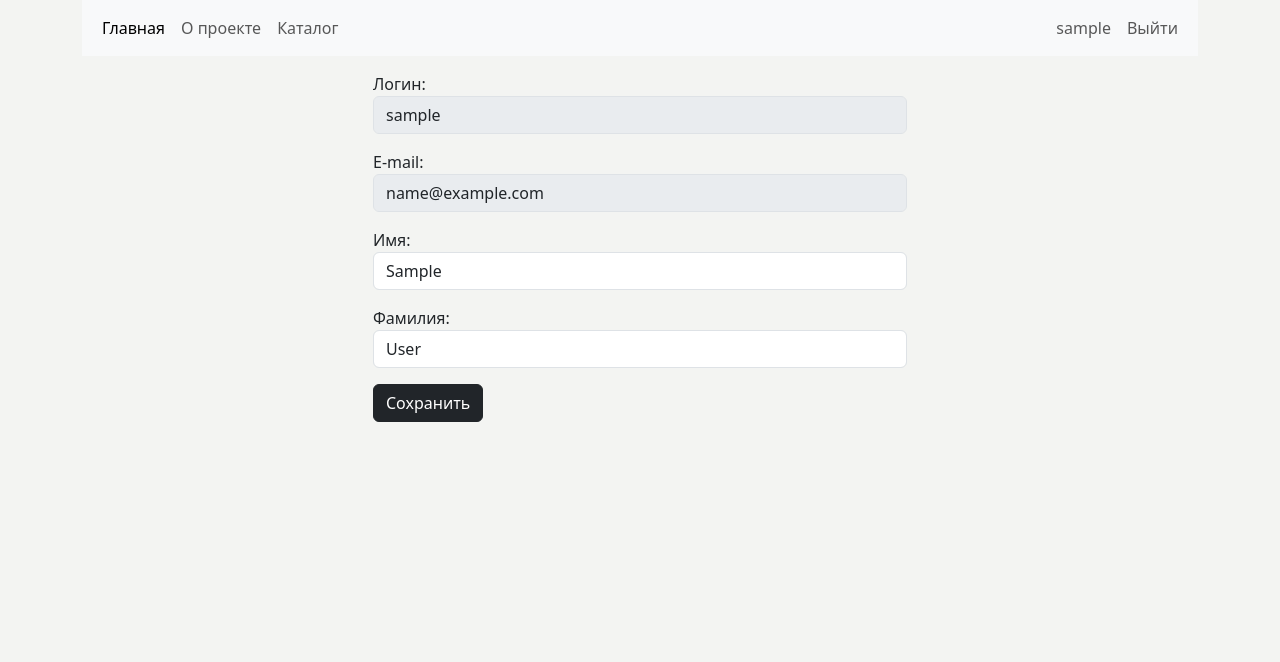
After one commit to giveMepower94/django_cards, a Django app: page /users/profile/ in a window 1280 px wide. The commit adds this page. Shown: the top 662 px of the page. Run offline with Django 4.2, Linux system fonts and the light colour scheme; the visitor is signed in with stand-in values (Sample User, id 1); some libraries are stand-ins or nearby versions.

Commit message:
Создали рабочий процесс profile

```diff
--- a/templates/includes/nav_menu.html
+++ b/templates/includes/nav_menu.html
@@ -14,7 +14,7 @@
             <ul class="navbar-nav">
                 {% if user.is_authenticated %}
                     <li class="nav-item">
-                        <a class="nav-link" href="#"> Привет, {{ user.username }}!</a>
+                        <a class="nav-link" href="{% url 'users:profile' %}">{{ user.username }}</a>
                     </li>
                     <li class="nav-item">
                         <a class="nav-link" href="{% url 'users:logout' %}">Выйти</a>
--- a/users/forms.py
+++ b/users/forms.py
@@ -39,3 +39,28 @@ class RegisterUserForm(UserCreationForm):
         if get_user_model().objects.filter(email=email).exists():
             raise ValidationError('Такая почта уже существует!')
         return email
+
+
+class ProfileUserForm(forms.ModelForm):
+    username = forms.CharField(
+        disabled=True,
+        label='Логин',
+        widget=forms.TextInput(attrs={'class': 'form-control'})
+    )
+    email = forms.CharField(
+        disabled=True,
+        label='E-mail',
+        widget=forms.TextInput(attrs={'class': 'form-control'})
+    )
+
+    class Meta:
+        model = get_user_model()
+        fields = ['username', 'email', 'first_name', 'last_name']
+        labels = {
+            'first_name': 'Имя',
+            'last_name': 'Фамилия'
+        }
+        widgets = {
+            'first_name': forms.TextInput(attrs={'class': 'form-control'}),
+            'last_name': forms.TextInput(attrs={'class': 'form-control'})
+        }
--- /dev/null
+++ b/users/templates/users/profile.html
@@ -0,0 +1,14 @@
+{% extends 'base.html' %}
+{% block content %}
+    <div class="container-fluid">
+        <div class="row justify-content-center">
+            <div class="col-6 col-md-6">
+                <form method="post">
+                    {% csrf_token %}
+                    {{ form.as_p }}
+                    <button type="submit" class="btn btn-dark">Сохранить</button>
+                </form>
+            </div>
+        </div>
+    </div>
+{% endblock %}
--- a/users/urls.py
+++ b/users/urls.py
@@ -9,4 +9,5 @@ urlpatterns = [
     path('logout/', views.LogoutUser.as_view(), name='logout'),
     path('signup/', views.RegisterUser.as_view(), name='signup'),
     path('register_done/', views.RegisterDone.as_view(), name='register_done'),
+    path('profile/', views.ProfileUser.as_view(), name='profile'),
 ]
--- a/users/views.py
+++ b/users/views.py
@@ -1,9 +1,11 @@
 from django.shortcuts import render, redirect, reverse
 from django.contrib.auth import authenticate, login, logout
-from .forms import LoginUserForm, RegisterUserForm
+from .forms import LoginUserForm, RegisterUserForm, ProfileUserForm
 from django.contrib.auth.views import LoginView, LogoutView
 from django.urls import reverse_lazy
-from  django.views.generic import CreateView, TemplateView
+from  django.views.generic import CreateView, TemplateView, UpdateView
+from django.contrib.auth.mixins import LoginRequiredMixin
+from django.contrib.auth import get_user_model
 # Create your views here.
 
 class LoginUser(LoginView):
@@ -32,3 +34,16 @@ class RegisterUser(CreateView):
 class RegisterDone(TemplateView):
     template_name = 'users/register_done.html'
     extra_context = {'title': 'Регистрация завершена!'}
+
+
+class ProfileUser(LoginRequiredMixin, UpdateView):
+    model = get_user_model()
+    form_class = ProfileUserForm
+    template_name = 'users/profile.html'
+    extra_context = {'title': 'Профиль пользователя'}
+
+    def get_success_url(self):
+        return reverse_lazy('users:profile')
+
+    def get_object(self, queryset=None):
+        return self.request.user
```
